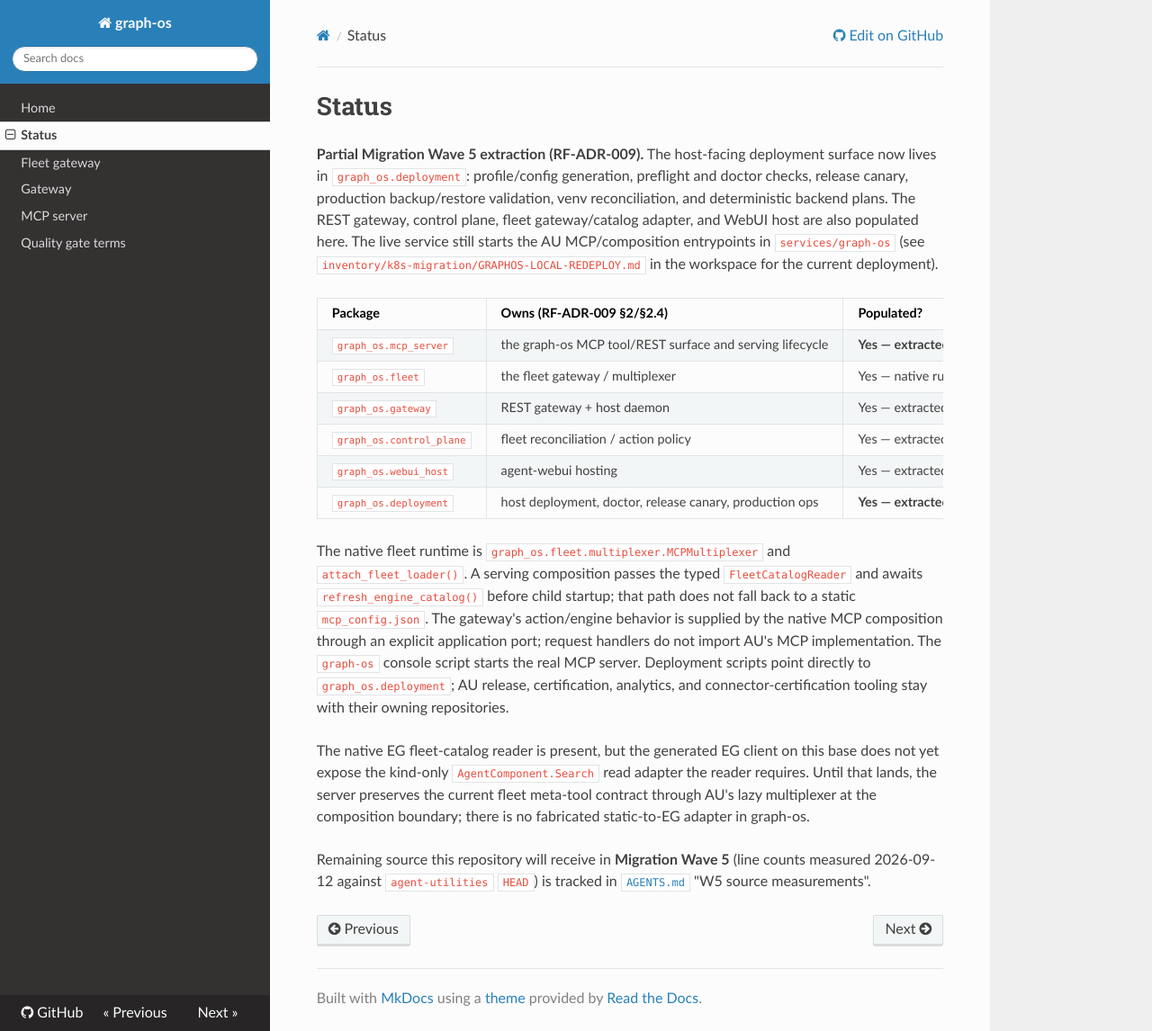
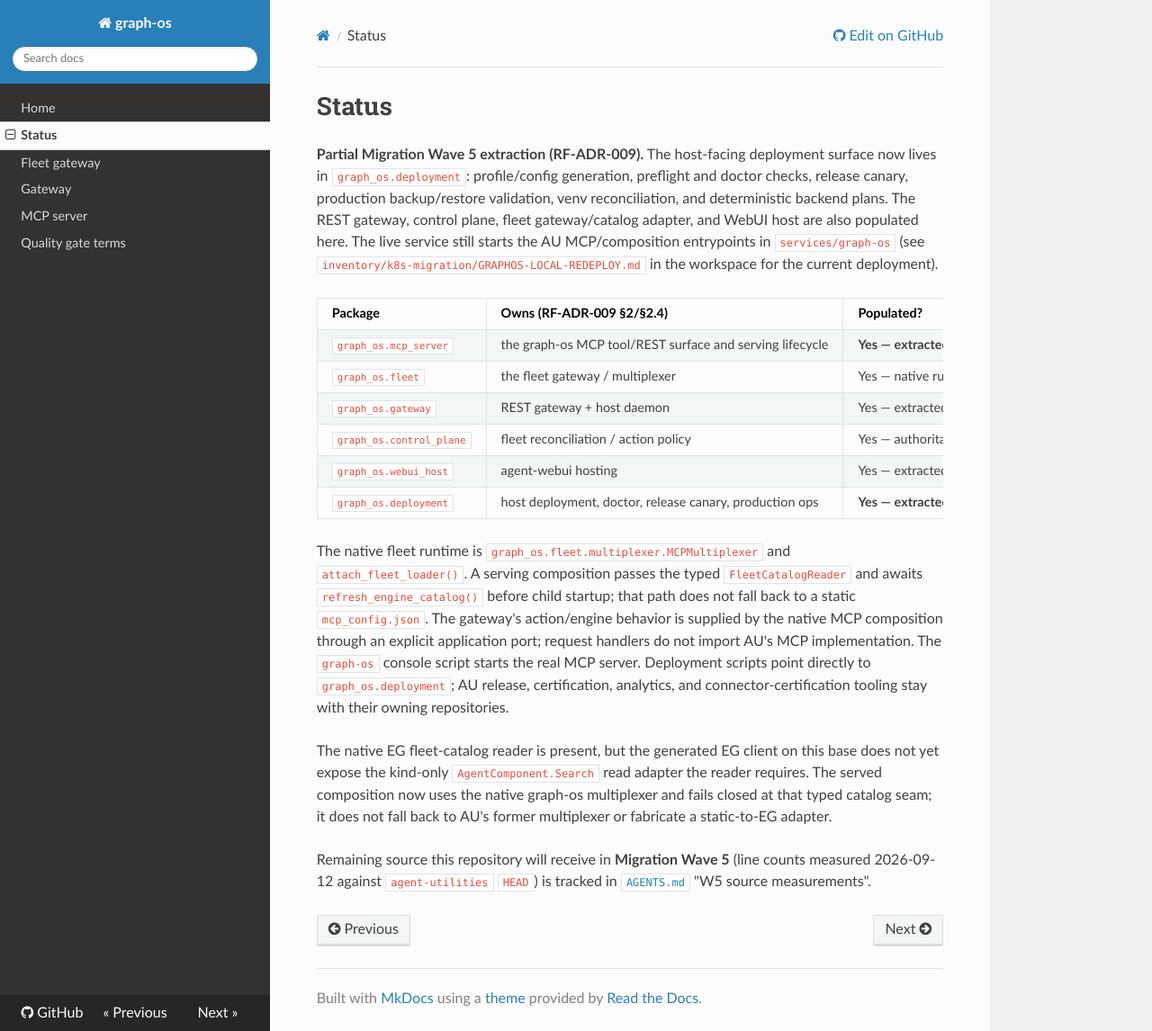
Before and after one commit to Knuckles-Team/graph-os, an MkDocs documentation site: the page built from docs/status.md, in a window 1280 px wide and 1146 px high. Shown: the whole window at 90% size. Built offline with MkDocs 1.6.1, drawn with Linux system fonts in a browser that asks for light colours; nearby versions of some CDN libraries.

Commit message:
docs(control-plane): declare native graph-os ownership

```diff
--- a/docs/status.md
+++ b/docs/status.md
@@ -14,7 +14,7 @@
 | `graph_os.mcp_server` | the graph-os MCP tool/REST surface and serving lifecycle | **Yes — extracted; cutover pending** |
 | `graph_os.fleet` | the fleet gateway / multiplexer | Yes — native runtime + EG catalog seam; composition cutover pending |
 | `graph_os.gateway` | REST gateway + host daemon | Yes — extracted; cutover pending |
-| `graph_os.control_plane` | fleet reconciliation / action policy | Yes — extracted; AU deletion pending |
+| `graph_os.control_plane` | fleet reconciliation / action policy | Yes — authoritative; AU copy removal validated for landing |
 | `graph_os.webui_host` | agent-webui hosting | Yes — extracted; composition cutover pending |
 | `graph_os.deployment` | host deployment, doctor, release canary, production ops | **Yes — extracted** |
 
@@ -31,9 +31,9 @@
 
 The native EG fleet-catalog reader is present, but the generated EG client on
 this base does not yet expose the kind-only `AgentComponent.Search` read adapter
-the reader requires. Until that lands, the server preserves the current fleet
-meta-tool contract through AU's lazy multiplexer at the composition boundary;
-there is no fabricated static-to-EG adapter in graph-os.
+the reader requires. The served composition now uses the native graph-os
+multiplexer and fails closed at that typed catalog seam; it does not fall back
+to AU's former multiplexer or fabricate a static-to-EG adapter.
 
 Remaining source this repository will receive in **Migration Wave 5** (line
 counts measured 2026-09-12 against `agent-utilities` `HEAD`) is tracked in
```
Also changed, not shown: AGENTS.md (+12 -11 lines), 1 other file.
